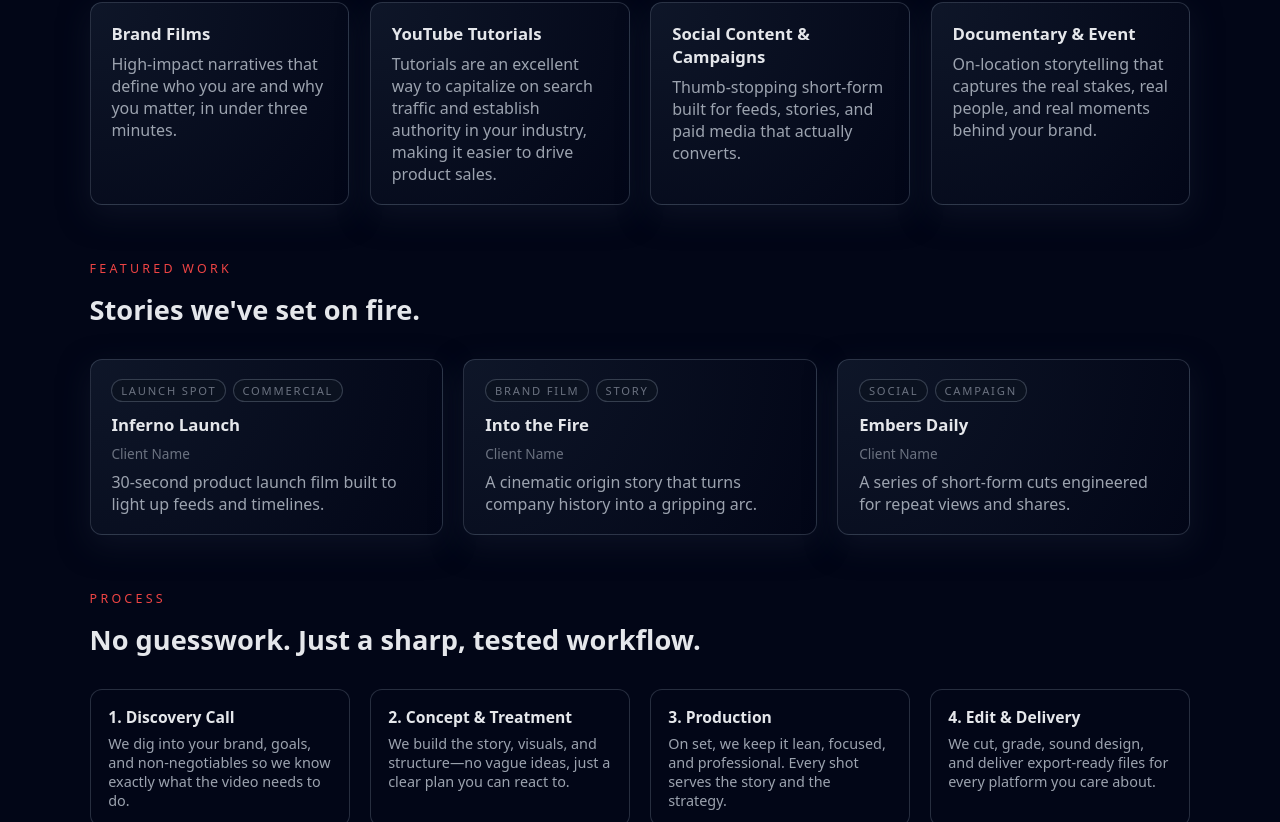
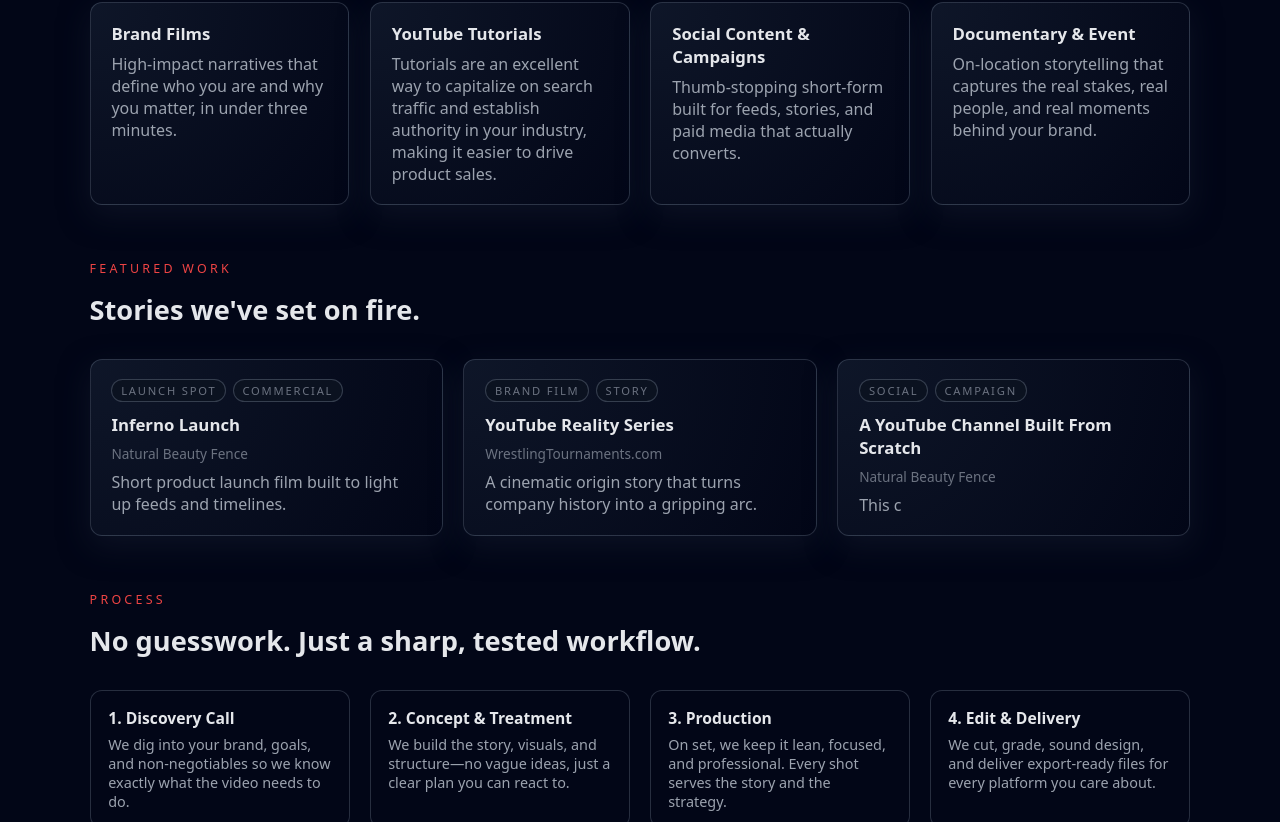
Before and after one commit to Wrestling-Reimagined/dineInHellProductions, a React (Vite) app: page / in a window 1280 px wide. Shown: the part 2043-2865 px from the top of the page. Built offline with nearby package versions, Linux system fonts and the light colour scheme.

Commit message:
Add clickable links to all work cards and update work card content

```diff
--- a/src/App.tsx
+++ b/src/App.tsx
@@ -110,11 +110,18 @@ function App() {
           </div>
           <div className="grid services-grid">
             <article className="card">
+              <a
+                href="https://youtube.com/shorts/3_wGGvSC2fQ?feature=share"
+                target="_blank"
+                rel="noreferrer"
+                style={{ textDecoration: 'none', color: 'inherit', display: 'block' }}
+              >
                 <h3>Brand Films</h3>
                 <p>
                   High-impact narratives that define who you are and why you
                   matter, in under three minutes.
                 </p>
+              </a>
             </article>
             <article className="card">
               <a
@@ -167,40 +174,60 @@ function App() {
           </div>
           <div className="grid work-grid">
             <article className="card card-work">
+              <a
+                href="https://youtube.com/shorts/NxV-uSeE8BU?feature=share"
+                target="_blank"
+                rel="noreferrer"
+                style={{ textDecoration: 'none', color: 'inherit', display: 'block' }}
+              >
                 <div className="chip-row">
                   <span className="chip">Launch Spot</span>
                   <span className="chip">Commercial</span>
                 </div>
                 <h3>Inferno Launch</h3>
-              <p className="work-client">Client Name</p>
+                <p className="work-client">Natural Beauty Fence</p>
                 <p className="work-copy">
-                30-second product launch film built to light up feeds and
+                  Short product launch film built to light up feeds and
                   timelines.
                 </p>
+              </a>
             </article>
             <article className="card card-work">
+              <a
+                href="https://www.youtube.com/watch?v=G1W-rwamKV8&list=PLALbWkxb1W5tiqXMlw1LMJqiWR4_R43yH"
+                target="_blank"
+                rel="noreferrer"
+                style={{ textDecoration: 'none', color: 'inherit', display: 'block' }}
+              >
                 <div className="chip-row">
                   <span className="chip">Brand Film</span>
                   <span className="chip">Story</span>
                 </div>
-              <h3>Into the Fire</h3>
-              <p className="work-client">Client Name</p>
+                <h3>YouTube Reality Series</h3>
+                <p className="work-client">WrestlingTournaments.com</p>
                 <p className="work-copy">
                   A cinematic origin story that turns company history into a
                   gripping arc.
                 </p>
+              </a>
             </article>
             <article className="card card-work">
+              <a
+                href="https://youtube.com/@natural-beauty-fence?si=Xrzo9arE0HfZYsJH"
+                target="_blank"
+                rel="noreferrer"
+                style={{ textDecoration: 'none', color: 'inherit', display: 'block' }}
+              >
                 <div className="chip-row">
                   <span className="chip">Social</span>
                   <span className="chip">Campaign</span>
                 </div>
-              <h3>Embers Daily</h3>
-              <p className="work-client">Client Name</p>
+                <h3>A YouTube Channel Built From Scratch</h3>
+                <p className="work-client">Natural Beauty Fence</p>
                 <p className="work-copy">
-                A series of short-form cuts engineered for repeat views and
-                shares.
+                  This c
                 </p>
+              </a>
             </article>
           </div>
         </section>
```
Lines whose indentation alone changed are shown as unchanged.
